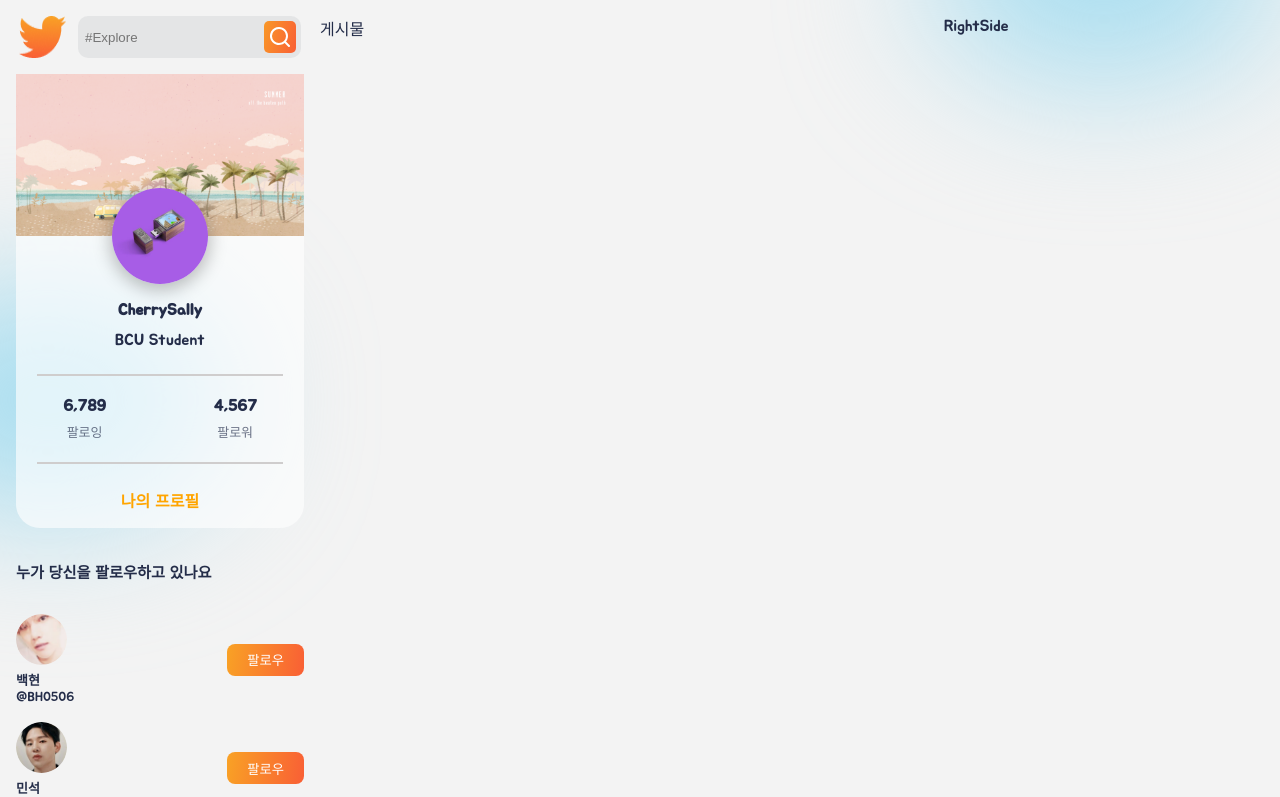
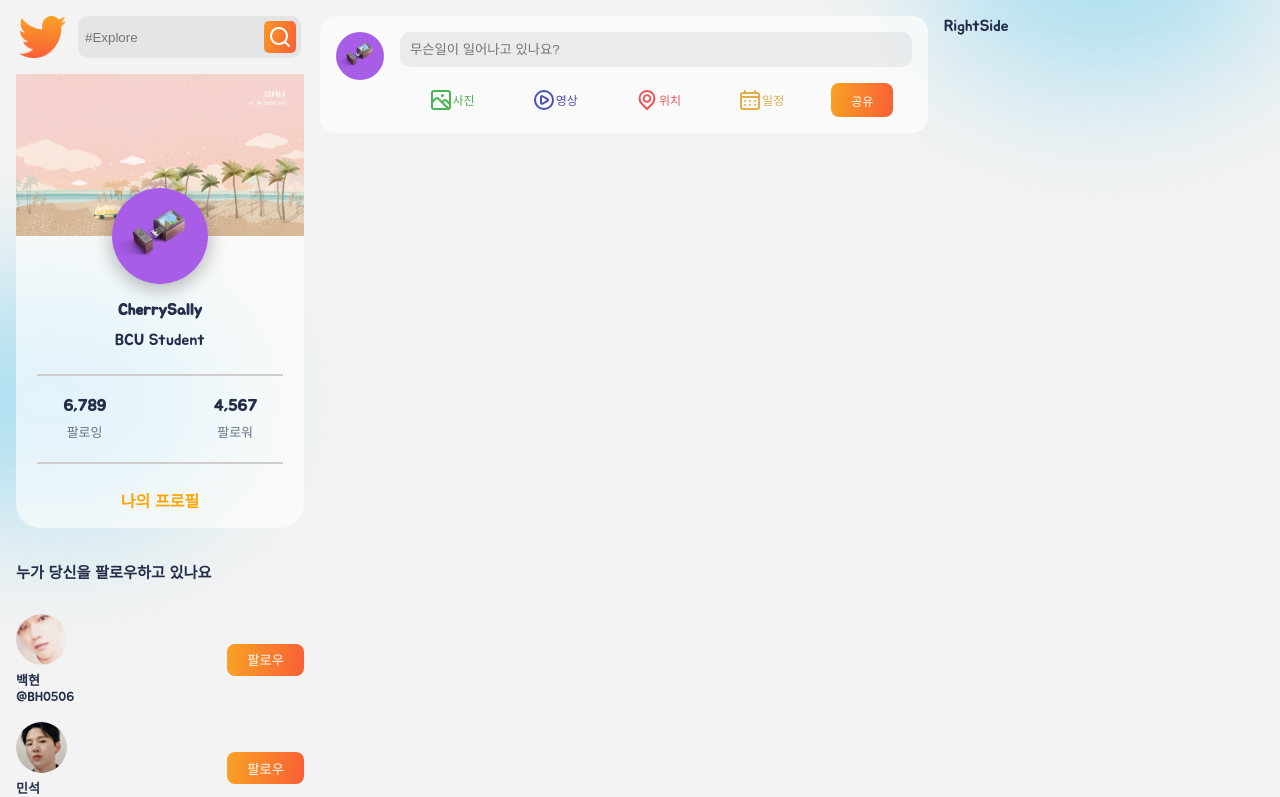
Before and after one commit to Jangchaeyun/Social_Media, a React (Create React App) app in the folder socialmedia/: page / in a window 1280 px wide. Shown: the top 797 px of the page. Built offline with nearby package versions, Linux system fonts and the light colour scheme.

Commit message:
Post Share

```diff
--- a/socialmedia/package.json
+++ b/socialmedia/package.json
@@ -9,6 +9,7 @@
     "@testing-library/user-event": "^13.5.0",
     "react": "^18.2.0",
     "react-dom": "^18.2.0",
+    "react-icons": "^4.6.0",
     "react-scripts": "5.0.1",
     "web-vitals": "^2.1.4"
   },
--- a/socialmedia/src/App.css
+++ b/socialmedia/src/App.css
@@ -11,7 +11,7 @@
   --photo: #4CB256;
   --video: #4A4EB7;
   --location: #EF5757;
-  --shedule: #E1AE4A;
+  --schedule: #E1AE4A;
 }
 
 .App {
--- /dev/null
+++ b/socialmedia/src/components/PostShare/PostShare.css
@@ -0,0 +1,73 @@
+.PostShare {
+    display: flex;
+    gap: 1rem;
+    background-color: var(--cardColor);
+    padding: 1rem;
+    border-radius: 1rem;
+}
+
+.PostShare>img {
+    border-radius: 50%;
+    width: 3rem;
+    height: 3rem;
+}
+
+.PostShare>div {
+    display: flex;
+    flex-direction: column;
+    width: 90%;
+    gap: 1rem;
+}
+
+.PostShare>div>input {
+    background-color: var(--inputColor);
+    border-radius: 10px;
+    padding: 10px;
+    border: none;
+    outline: none;
+}
+
+.postOptions {
+    display: flex;
+    justify-content: space-around;
+}
+
+.option {
+    padding: 5px;
+    padding-left: 10px;
+    padding-right: 10px;
+    border-radius: 10px;
+    display: flex;
+    align-items: center;
+    justify-content: center;
+    font-size: 12px;
+}
+
+.option:hover {
+    cursor: pointer;
+}
+
+.ps-button {
+    padding: 5px;
+    padding-left: 20px;
+    padding-right: 20px;
+    font-size: 12px;
+}
+
+.previewImage {
+    position: relative;
+}
+
+.previewImage>svg {
+    position: absolute;
+    right: 1rem;
+    top: 0.5rem;
+    cursor: pointer;
+}
+
+.previewImage>img {
+    width: 100%;
+    max-height: 20rem;
+    object-fit: cover;
+    border-radius: 0.5rem;
+}
--- /dev/null
+++ b/socialmedia/src/components/PostShare/PostShare.jsx
@@ -0,0 +1,72 @@
+import React, { useState, useRef } from 'react'
+import ProfileImage from '../../img/profileImg.jpg'
+import './PostShare.css'
+import { UilScenery } from '@iconscout/react-unicons';
+import { UilPlayCircle } from '@iconscout/react-unicons';
+import { UilLocationPoint } from '@iconscout/react-unicons';
+import { UilSchedule } from '@iconscout/react-unicons';
+import { UilTimes } from '@iconscout/react-unicons';
+
+const PostShare = () => {
+  const [image, setImage] = useState(null)
+  const imageRef = useRef()
+
+  const onImageChange=(event)=> {
+    if(event.target.files && event.target.files[0]){
+      let img = event.target.files[0];
+      setImage({
+        image: URL.createObjectURL(img),
+      });
+    }
+  };
+
+  return (
+    <div className="PostShare">
+        <img src={ProfileImage} alt="" />
+        <div>
+            <input type="text" placeholder='무슨일이 일어나고 있나요?'/>
+          <div className="postOptions">
+            <div className='option'
+              style={{ color:  "var(--photo)"}}
+              onClick={()=>imageRef.current.click()}
+            >
+              <UilScenery />
+              사진
+            </div>
+            <div className='option'
+              style={{ color:  "var(--video)"}}
+            >
+              <UilPlayCircle />
+              영상
+            </div>{" "}
+            <div className='option'
+              style={{ color:  "var(--location)"}}
+            >
+              <UilLocationPoint />
+              위치
+            </div>{" "}
+            <div className='option'
+              style={{ color:  "var(--schedule)"}}
+            >
+              <UilSchedule />
+              일정
+            </div>
+            <button className='button ps-button'>
+              공유
+            </button>
+            <div style={{display: "none"}}>
+              <input type="file" name='myImage' ref={imageRef} onChange={onImageChange}/>
+            </div>
+          </div>
+          {image && (
+            <div className="previewImage">
+              <UilTimes onClick={()=>setImage(null)}/>
+              <img src={image.image} alt="" />
+            </div>
+          )}
+        </div>
+    </div>
+  )
+}
+
+export default PostShare
--- /dev/null
+++ b/socialmedia/src/components/PostSide/PostSide.css
@@ -0,0 +1,7 @@
+.PostSide {
+    display: flex;
+    flex-direction: column;
+    gap: 1rem;
+    height: 100vh;
+    overflow: auto;
+}
--- /dev/null
+++ b/socialmedia/src/components/PostSide/PostSide.jsx
@@ -0,0 +1,13 @@
+import React from 'react'
+import PostShare from '../PostShare/PostShare'
+import './PostSide.css'
+
+const PostSide = () => {
+  return (
+    <div className="PostSide">
+        <PostShare />
+    </div>
+  )
+}
+
+export default PostSide
--- a/socialmedia/src/pages/home/Home.jsx
+++ b/socialmedia/src/pages/home/Home.jsx
@@ -1,14 +1,13 @@
 import React from 'react';
 import './Home.css'
 import ProfileSide from '../../components/profileSide/ProfileSide'
+import PostSide from '../../components/PostSide/PostSide';
 
 const Home = () => {
   return (
     <div className='Home'>
-      <div className="profileSide">
         <ProfileSide />
-      </div>
-      <div className="postSide">게시물</div>
+        <PostSide />
       <div className="RightSide">RightSide</div>
     </div>
   );
```
Also changed, not shown: 1 other file (tests, documents, lock files or other folders).
